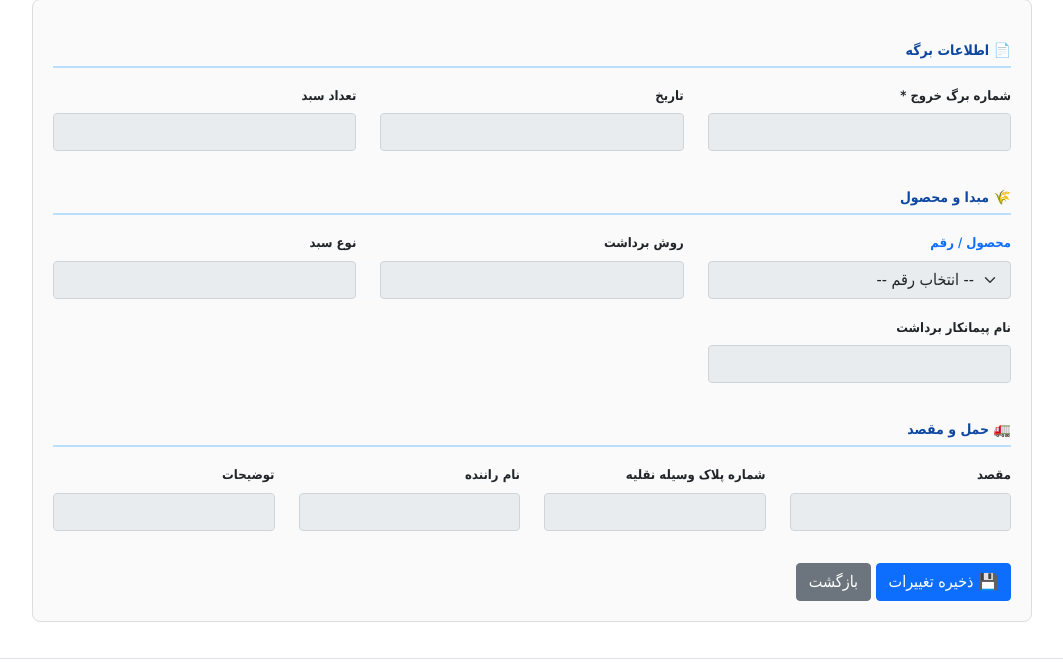
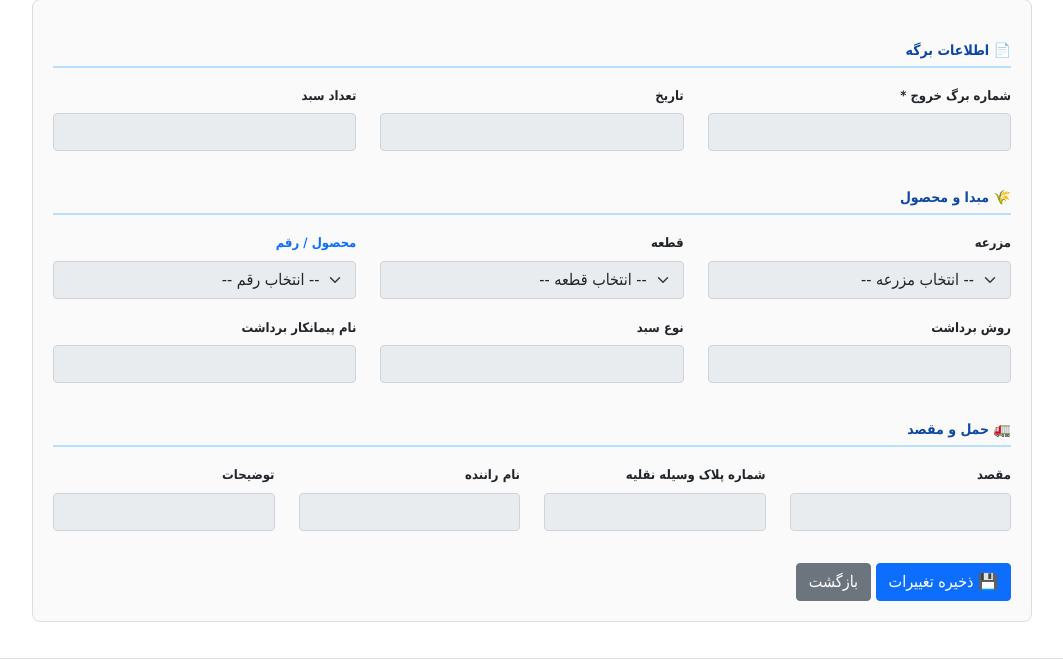
Before and after one commit to mohamadkhani62/FruitBilling.Web, an ASP.NET Core app: template Views/ExitPermits/Edit.cshtml in a window 1280 px wide. Shown: the part 137-799 px from the top of the page, without its empty margins (108-1171 px from the left). Run offline with ASP.NET Core 8, Linux system fonts and the light colour scheme; the template is opened without the code that fills it, so the values that code supplies are empty; data comes from the database, SQL or seed files in the repository; some libraries are stand-ins or nearby versions.

Commit message:
Add farm and plot fields to exit permit edit

```diff
--- a/Views/ExitPermits/Edit.cshtml
+++ b/Views/ExitPermits/Edit.cshtml
@@ -13,6 +13,8 @@
 
     bool canEditPermitNumber = perms.GetValueOrDefault("PermitNumber") && !lockAll;
     bool canEditDate = perms.GetValueOrDefault("Date") && !lockAll;
+    bool canEditFarm = perms.GetValueOrDefault("FarmId") && !lockAll;
+    bool canEditPlot = perms.GetValueOrDefault("PlotId") && !lockAll;
     bool canEditBasketCount = perms.GetValueOrDefault("BasketCount") && !lockAll;
     bool canEditProduct = perms.GetValueOrDefault("ProductType") && !lockAll;
     bool canEditHarvest = perms.GetValueOrDefault("HarvestMethod") && !lockAll;
@@ -112,6 +114,20 @@
 
         <div class="section-title">🌾 مبدا و محصول</div>
         <div class="row">
+            <div class="col-md-4 mb-3">
+                <label class="form-label">مزرعه</label>
+                <select asp-for="FarmId" asp-items="ViewBag.Farms" class="form-select @(canEditFarm ? "" : "readonly-field")" disabled="@(!canEditFarm)">
+                    <option value="">-- انتخاب مزرعه --</option>
+                </select>
+                @if (!canEditFarm) { <input type="hidden" asp-for="FarmId" /> }
+            </div>
+            <div class="col-md-4 mb-3">
+                <label class="form-label">قطعه</label>
+                <select asp-for="PlotId" asp-items="ViewBag.Plots" class="form-select @(canEditPlot ? "" : "readonly-field")" disabled="@(!canEditPlot)">
+                    <option value="">-- انتخاب قطعه --</option>
+                </select>
+                @if (!canEditPlot) { <input type="hidden" asp-for="PlotId" /> }
+            </div>
             <div class="col-md-4 mb-3">
                 <label class="form-label text-primary">محصول / رقم</label>
                 <select asp-for="VarietyId" asp-items="ViewBag.VarietyList" class="form-select @(canEditProduct ? "border-primary" : "readonly-field")" disabled="@(!canEditProduct)">
```
